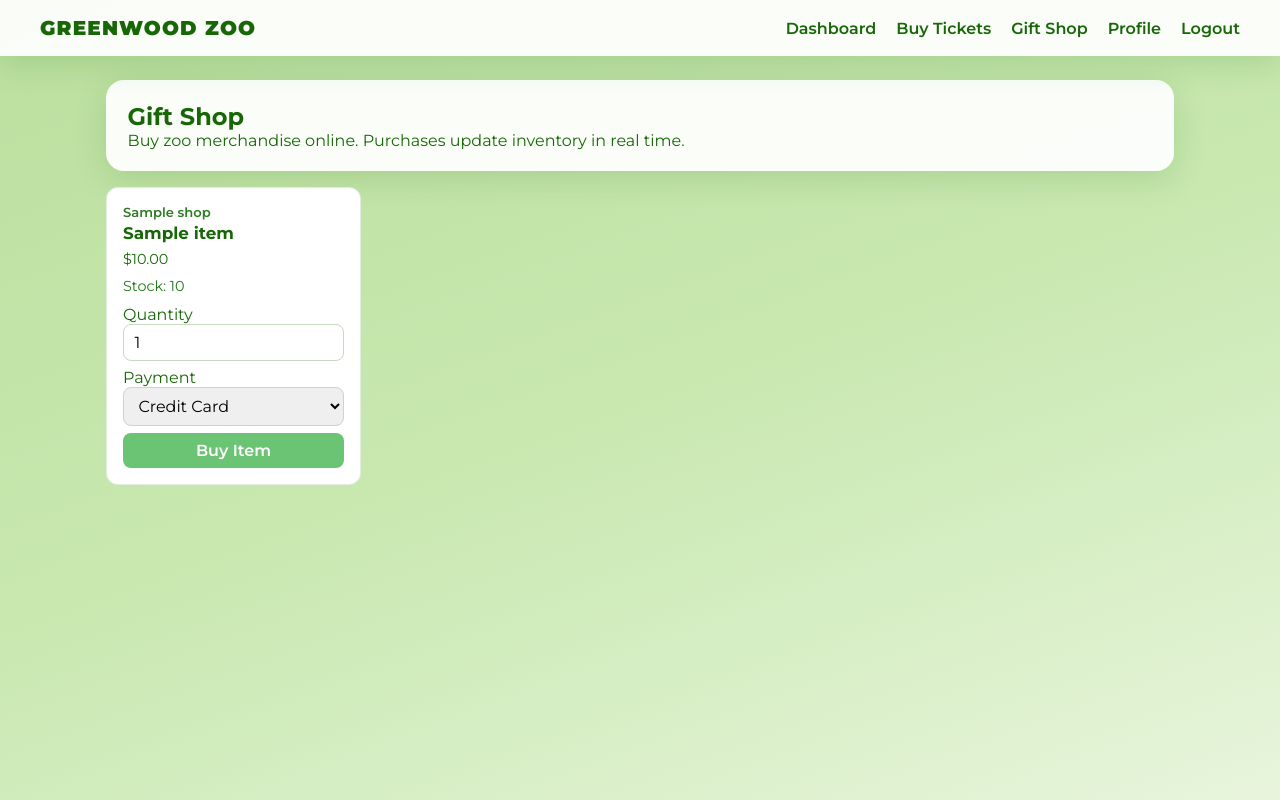
After one commit to Parham-Ebrahimi/Zoo-Database-Project, a PHP site: page /giftshop.php in a window 1280 px wide. The commit adds this page. Run offline with PHP 8.4, Linux system fonts and the light colour scheme; the visitor is signed in with stand-in values (Sample User, id 1); tables that the repository leaves empty or names only in its code hold one stand-in row (values such as "Sample post").

Commit message:
update gift shop workflow and dashboard navigation
Align gift shop pages with current employee role routing, add gift shop access from the customer dashboard, and include restock alert/report pages to support day-to-day shop operations.

```diff
--- a/webapp/customer-dashboard.php
+++ b/webapp/customer-dashboard.php
@@ -320,6 +320,7 @@ $animalSpotlightImages = [
                     <li><a href="index.php">Home</a></li>
                     <li><a href="buy_tickets.php">Buy Tickets</a></li>
                     <li><a href="cart.php">🛒 Cart</a></li>
+                    <li><a href="giftshop.php">Gift Shop</a></li>
                     <li><a href="customer_animals_report.php">Animals</a></li>
                     <li><a href="customer_profile.php">Profile</a></li>
                     <li><a href="logout.php">Logout</a></li>
@@ -354,7 +355,8 @@ $animalSpotlightImages = [
 
                     <div class="dash-card">
                         <h2>Explore</h2>
-                        <a href="customer_animals_report.php">View animals report</a>
+                        <a href="customer_animals_report.php">View animals</a>
+                        <a href="giftshop.php">Shop souvenirs</a>
                     </div>
                 </aside>
 
--- a/webapp/customer_profile.php
+++ b/webapp/customer_profile.php
@@ -163,6 +163,7 @@ $myTickets = $tickets->fetchAll();
             <ul class="nav-links">
                 <li><a href="index.php">Home</a></li>
                 <li><a href="buy_tickets.php">Buy Tickets</a></li>
+                <li><a href="giftshop.php">Gift Shop</a></li>
                 <li><a href="customer_animals_report.php">Animals</a></li>
                 <li><span>Welcome, <?= htmlspecialchars($_SESSION['firstname']) ?></span></li>
                 <li><a href="logout.php">Logout</a></li>
--- /dev/null
+++ b/webapp/giftshop.php
@@ -0,0 +1,229 @@
+<?php
+session_start();
+if (!isset($_SESSION['customer_id'])) {
+    header('Location: sign-in.html');
+    exit;
+}
+require_once 'db.php';
+
+$customerID = (int) $_SESSION['customer_id'];
+$success = '';
+$error = '';
+
+if ($_SERVER['REQUEST_METHOD'] === 'POST') {
+    $itemID = (int) ($_POST['shop_item_id'] ?? 0);
+    $quantity = (int) ($_POST['quantity'] ?? 1);
+    $paymentMode = trim((string) ($_POST['payment_mode'] ?? ''));
+
+    $validPaymentModes = ['Credit Card', 'Debit Card', 'Cash', 'PayPal'];
+    if ($itemID <= 0 || $quantity <= 0 || !in_array($paymentMode, $validPaymentModes, true)) {
+        $error = 'Please choose an item, quantity, and payment method.';
+    } else {
+        try {
+            $pdo->beginTransaction();
+
+            $itemStmt = $pdo->prepare('SELECT ItemName, Price, StockQty FROM shop_items WHERE ShopItemID = ?');
+            $itemStmt->execute([$itemID]);
+            $item = $itemStmt->fetch(PDO::FETCH_ASSOC);
+
+            if (!$item) {
+                throw new RuntimeException('Selected item no longer exists.');
+            }
+
+            $total = round((float) $item['Price'] * $quantity, 2);
+
+            $orderStmt = $pdo->prepare("
+                INSERT INTO orders (OrderDate, CustomerID, OrderCategoryID, PaymentMode, TransactionAmount, ScheduledDate)
+                VALUES (CURDATE(), ?, 6, ?, ?, NULL)
+            ");
+            $orderStmt->execute([$customerID, $paymentMode, $total]);
+            $orderID = (int) $pdo->lastInsertId();
+
+            $lineStmt = $pdo->prepare('INSERT INTO order_shop_items (OrderID, ShopItemID, Quantity) VALUES (?, ?, ?)');
+            $lineStmt->execute([$orderID, $itemID, $quantity]);
+
+            $pdo->commit();
+            $success = "Purchase complete: {$quantity} x {$item['ItemName']}.";
+        } catch (Throwable $e) {
+            if ($pdo->inTransaction()) {
+                $pdo->rollBack();
+            }
+            $error = str_contains($e->getMessage(), 'out of stock')
+                ? 'Sorry, this item is out of stock or does not have enough quantity.'
+                : 'Could not complete the purchase. Please try again.';
+
+            if ($itemID > 0) {
+                try {
+                    $alertStmt = $pdo->prepare("
+                        INSERT INTO restock_alerts (ShopItemID, AlertType, Message)
+                        VALUES (?, 'OUT_OF_STOCK', 'Customer attempted to buy an out-of-stock item. Please restock.')
+                        ON DUPLICATE KEY UPDATE
+                            CreatedAt = NOW(),
+                            Message = VALUES(Message),
+                            IsResolved = 0,
+                            ResolvedAt = NULL
+                    ");
+                    $alertStmt->execute([$itemID]);
+                } catch (Throwable $ignored) {
+                    // Do not fail user response due to secondary alert write.
+                }
+            }
+        }
+    }
+}
+
+$itemsStmt = $pdo->query("
+    SELECT si.ShopItemID, si.ItemName, si.Price, si.StockQty, s.ShopName
+    FROM shop_items si
+    JOIN shops s ON s.ShopID = si.ShopID
+    ORDER BY s.ShopName, si.ItemName
+");
+$items = $itemsStmt->fetchAll(PDO::FETCH_ASSOC);
+?>
+<!DOCTYPE html>
+<html lang="en">
+<head>
+    <meta charset="UTF-8">
+    <meta name="viewport" content="width=device-width, initial-scale=1.0">
+    <title>Gift Shop - Greenwood Zoo</title>
+    <link rel="stylesheet" href="index.css">
+    <style>
+        .shop-wrap {
+            max-width: 1100px;
+            margin: 1.5rem auto 2rem;
+            padding: 0 1rem;
+        }
+        .shop-panel {
+            background: var(--surface);
+            border-radius: 18px;
+            box-shadow: var(--shadow);
+            padding: 1.35rem;
+            margin-bottom: 1rem;
+        }
+        .shop-grid {
+            display: grid;
+            grid-template-columns: repeat(auto-fill, minmax(250px, 1fr));
+            gap: 1rem;
+        }
+        .shop-card {
+            background: #fff;
+            border-radius: 12px;
+            border: 1px solid rgba(23, 103, 7, 0.12);
+            padding: 1rem;
+            text-align: left;
+        }
+        .shop-name {
+            font-size: 0.82rem;
+            color: #2d7d23;
+            font-weight: 600;
+            margin-bottom: 0.2rem;
+        }
+        .item-name {
+            font-size: 1.05rem;
+            font-weight: 700;
+            margin-bottom: 0.4rem;
+        }
+        .meta {
+            font-size: 0.9rem;
+            margin-bottom: 0.6rem;
+        }
+        .stock-ok { color: #1e7a16; }
+        .stock-low { color: #9a6700; }
+        .stock-out { color: #b50000; font-weight: 600; }
+        .buy-form {
+            display: grid;
+            grid-template-columns: 1fr;
+            gap: 0.45rem;
+        }
+        .buy-form input,
+        .buy-form select,
+        .buy-form button {
+            width: 100%;
+            padding: 0.5rem 0.65rem;
+            border-radius: 8px;
+            border: 1px solid #c7d9bf;
+            font: inherit;
+        }
+        .buy-form button {
+            border: none;
+            background: var(--accent-color);
+            color: #fff;
+            font-weight: 600;
+            cursor: pointer;
+        }
+        .buy-form button:disabled {
+            background: #b4b4b4;
+            cursor: not-allowed;
+        }
+        .notice {
+            margin-bottom: 0.8rem;
+            padding: 0.7rem 0.9rem;
+            border-radius: 8px;
+            font-size: 0.92rem;
+        }
+        .ok { background: #ecf9e8; color: #205f18; }
+        .bad { background: #ffeaea; color: #8a1111; }
+    </style>
+</head>
+<body>
+    <header class="site-header">
+        <a class="logo" href="index.php">Greenwood Zoo</a>
+        <nav aria-label="Main">
+            <ul class="nav-links">
+                <li><a href="customer-dashboard.php">Dashboard</a></li>
+                <li><a href="buy_tickets.php">Buy Tickets</a></li>
+                <li><a href="giftshop.php">Gift Shop</a></li>
+                <li><a href="customer_profile.php">Profile</a></li>
+                <li><a href="logout.php">Logout</a></li>
+            </ul>
+        </nav>
+    </header>
+
+    <main class="shop-wrap">
+        <section class="shop-panel">
+            <h1>Gift Shop</h1>
+            <p>Buy zoo merchandise online. Purchases update inventory in real time.</p>
+            <?php if ($success !== ''): ?>
+                <div class="notice ok"><?= htmlspecialchars($success) ?></div>
+            <?php endif; ?>
+            <?php if ($error !== ''): ?>
+                <div class="notice bad"><?= htmlspecialchars($error) ?></div>
+            <?php endif; ?>
+        </section>
+
+        <section class="shop-grid" aria-label="Gift shop items">
+            <?php foreach ($items as $item): ?>
+                <?php
+                    $stock = (int) $item['StockQty'];
+                    $stockClass = $stock <= 0 ? 'stock-out' : ($stock <= 2 ? 'stock-low' : 'stock-ok');
+                ?>
+                <article class="shop-card">
+                    <div class="shop-name"><?= htmlspecialchars($item['ShopName']) ?></div>
+                    <div class="item-name"><?= htmlspecialchars($item['ItemName']) ?></div>
+                    <div class="meta">$<?= number_format((float) $item['Price'], 2) ?></div>
+                    <div class="meta <?= $stockClass ?>">
+                        Stock: <?= $stock <= 0 ? 'Out of stock' : $stock ?>
+                    </div>
+                    <form class="buy-form" method="POST">
+                        <input type="hidden" name="shop_item_id" value="<?= (int) $item['ShopItemID'] ?>">
+                        <label>
+                            Quantity
+                            <input type="number" name="quantity" min="1" max="<?= max(1, $stock) ?>" value="1" <?= $stock <= 0 ? 'disabled' : '' ?>>
+                        </label>
+                        <label>
+                            Payment
+                            <select name="payment_mode" <?= $stock <= 0 ? 'disabled' : '' ?>>
+                                <option value="Credit Card">Credit Card</option>
+                                <option value="Debit Card">Debit Card</option>
+                                <option value="Cash">Cash</option>
+                                <option value="PayPal">PayPal</option>
+                            </select>
+                        </label>
+                        <button type="submit" <?= $stock <= 0 ? 'disabled' : '' ?>>Buy Item</button>
+                    </form>
+                </article>
+            <?php endforeach; ?>
+        </section>
+    </main>
+</body>
+</html>
```
Also changed, not shown: webapp/add-order.php (added, +194 -0 lines), webapp/dashboard.php (+39 -7 lines), webapp/sales_report.php (added, +103 -0 lines), webapp/shop_alerts.php (added, +170 -0 lines).
